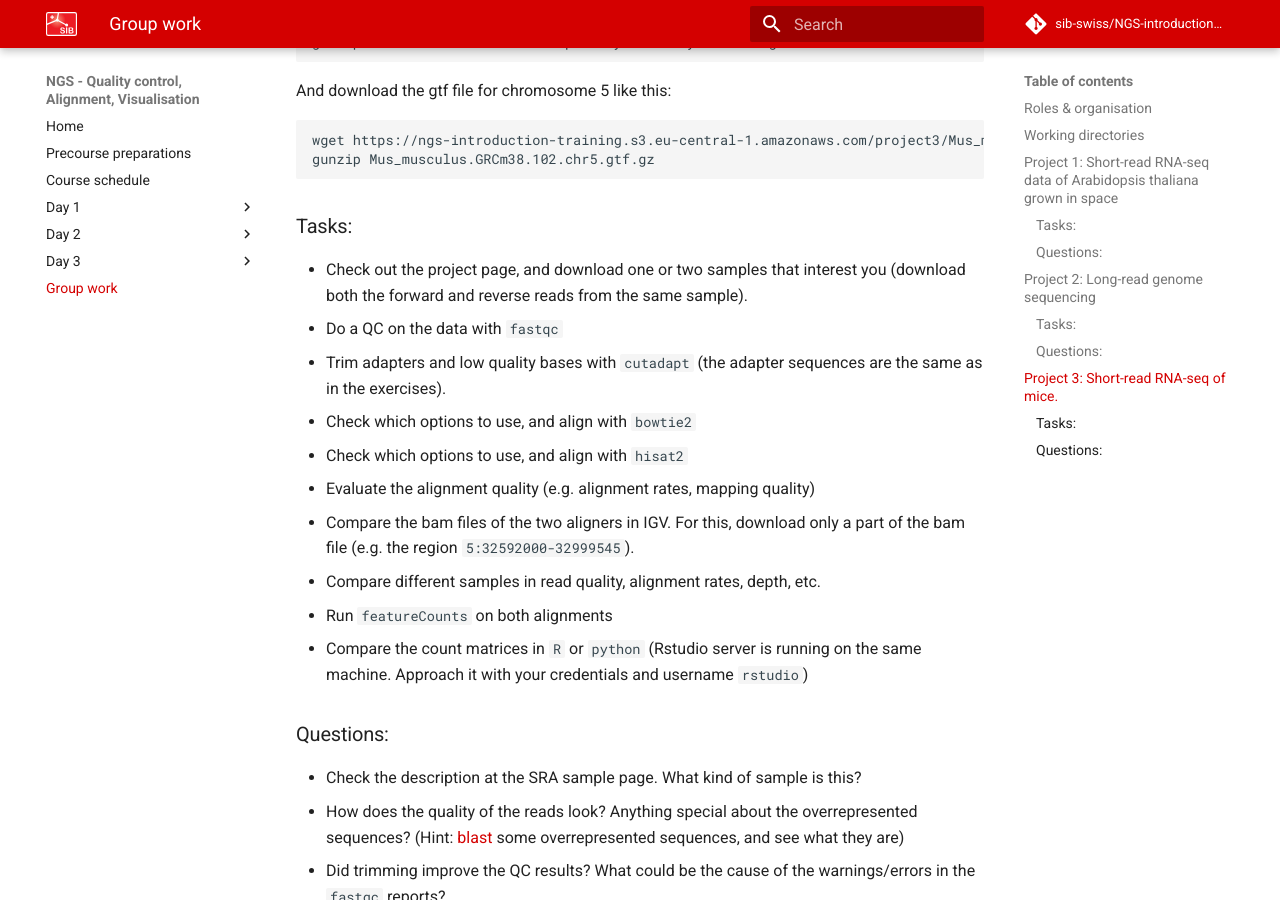
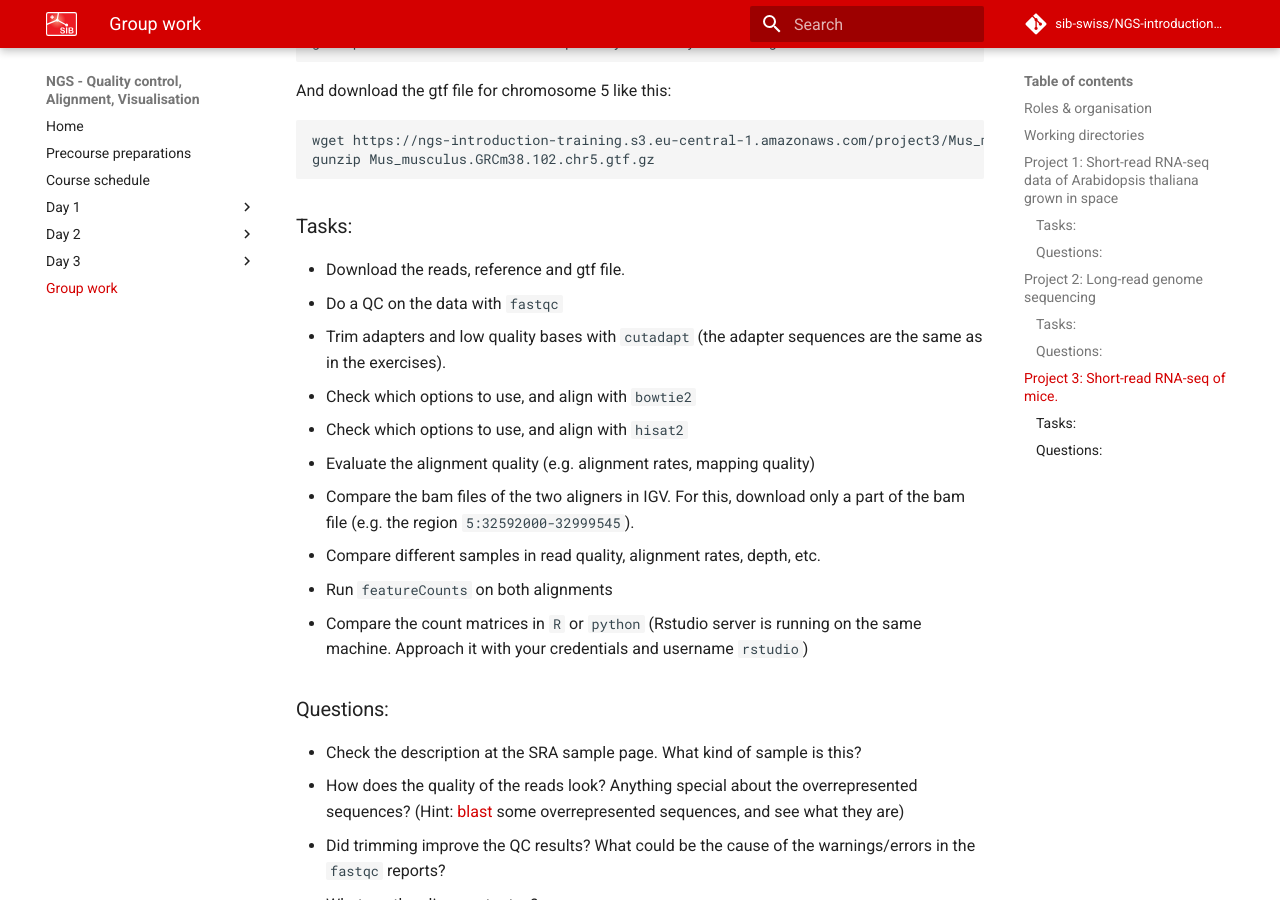
Before and after one commit to sib-swiss/NGS-introduction-training, an MkDocs documentation site: the page built from docs/group_work.md, in a window 1280 px wide and 900 px high, scrolled down 6645 px. Built offline with MkDocs 1.6.1 and Material for MkDocs 9.7.7, drawn with Linux system fonts in a browser that asks for light colours; comment, search, counter and statistics services are not loaded.

Commit message:
mistake in group work

```diff
--- a/docs/group_work.md
+++ b/docs/group_work.md
@@ -238,7 +238,7 @@ gunzip Mus_musculus.GRCm38.102.chr5.gtf.gz
 
 ### Tasks:
 
-* Check out the project page, and download one or two samples that interest you (download both the forward and reverse reads from the same sample).
+* Download the reads, reference and gtf file.
 * Do a QC on the data with `fastqc`
 * Trim adapters and low quality bases with `cutadapt` (the adapter sequences are the same as in the exercises).
 * Check which options to use, and align with `bowtie2`
```
